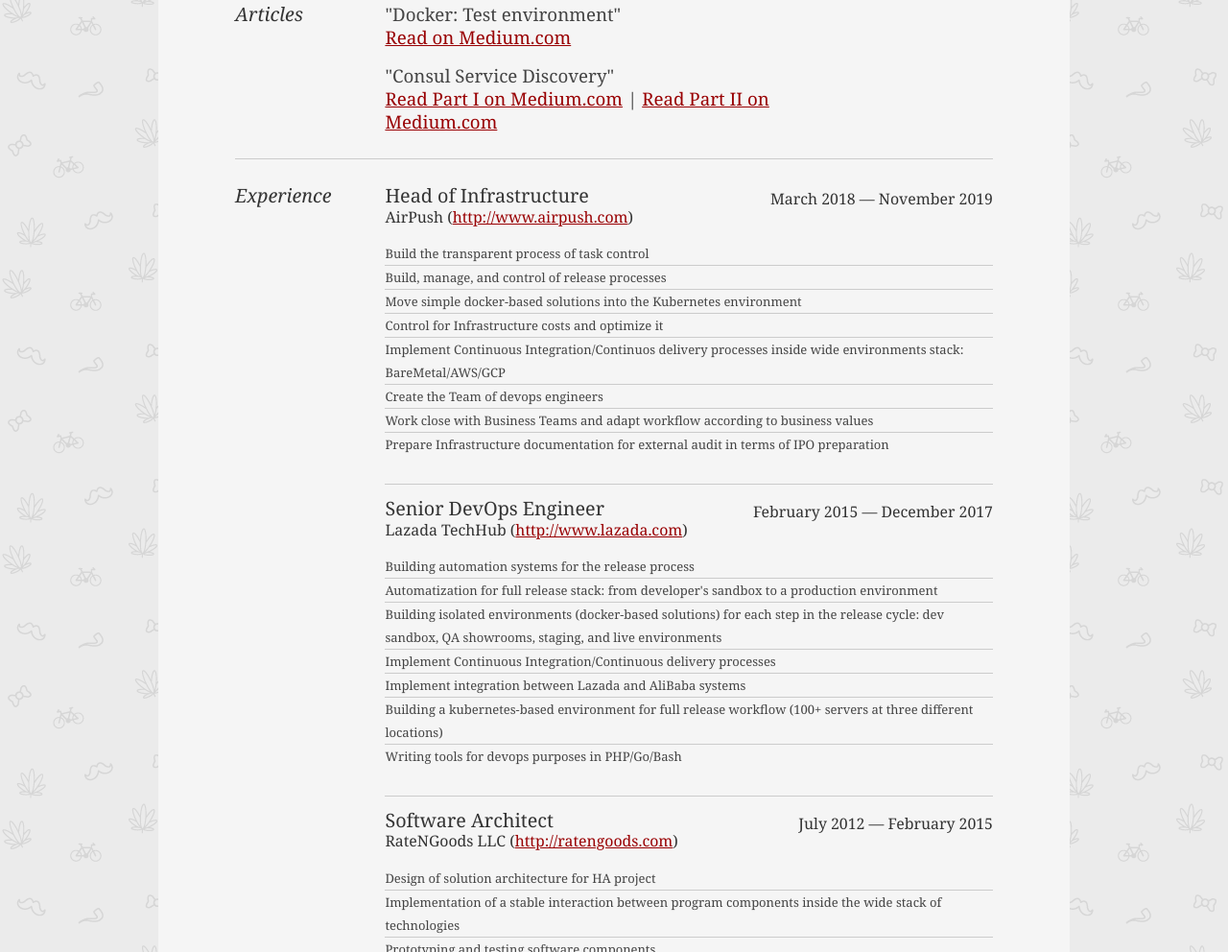
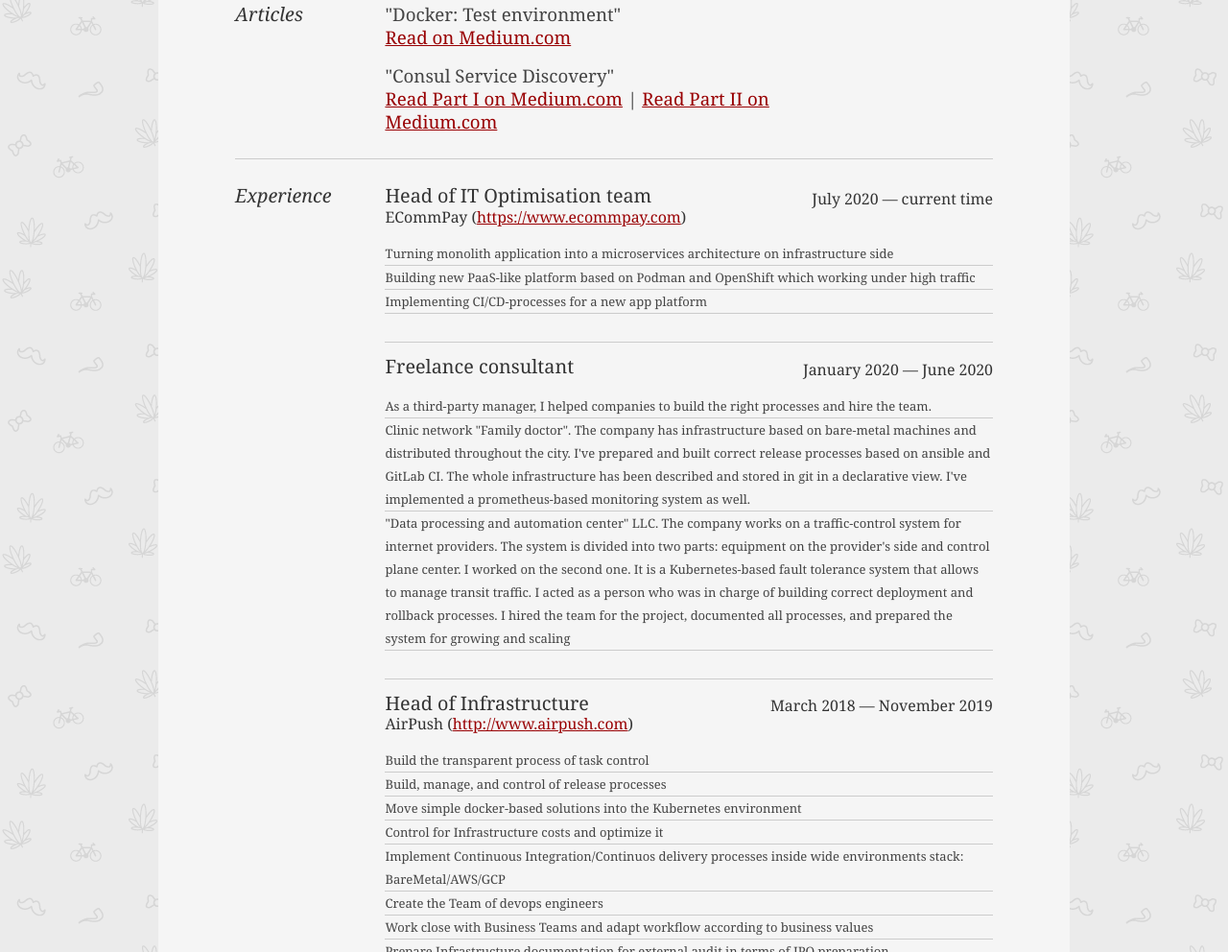
Before and after one commit to boombick/cv, a plain HTML site: page index.html in a window 1280 px wide. Shown: the part 1748-2740 px from the top of the page at 96% size. Drawn offline with Linux system fonts and the light colour scheme.

Commit message:
Update cv

```diff
--- a/index.html
+++ b/index.html
@@ -202,6 +202,33 @@ I'm not looking for a job now-->
 
 						<div class="yui-u">
 
+							<div class="job">
+								<h2>Head of IT Optimisation team</h2>
+								<h3>ECommPay (<a href="https://www.ecommpay.com" target="_blank">https://www.ecommpay.com</a>)</h3>
+								<h4>July 2020 &mdash; current time</h4>
+								&nbsp;<br />
+									<ul>
+										<li>Turning monolith application into a microservices architecture on infrastructure side</li>
+										<li>Building new PaaS-like platform based on Podman and OpenShift which working under high traffic</li>
+										<li>Implementing CI/CD-processes for a new app platform</li>
+									</ul>
+								&nbsp;<br />
+
+							</div>
+
+							<div class="job">
+								<h2>Freelance consultant</h2>
+								<h4>January 2020 &mdash; June 2020</h4>
+								&nbsp;<br />
+									<ul>
+										<li>As a third-party manager, I helped companies to build the right processes and hire the team.</li>
+										<li>Clinic network "Family doctor". The company has infrastructure based on bare-metal machines and distributed throughout the city. I've prepared and built correct release processes based on ansible and GitLab CI. The whole infrastructure has been described and stored in git in a declarative view. I've implemented a prometheus-based monitoring system as well.</li>
+										<li>"Data processing and automation center" LLC. The company works on a traffic-control system for internet providers. The system is divided into two parts: equipment on the provider's side and control plane center. I worked on the second one. It is a Kubernetes-based fault tolerance system that allows to manage transit traffic. I acted as a person who was in charge of building correct deployment and rollback processes. I hired the team for the project, documented all processes, and prepared the system for growing and scaling</li>
+									</ul>
+								&nbsp;<br />
+
+							</div>
+
 								<div class="job">
 										<h2>Head of Infrastructure</h2>
 										<h3>AirPush (<a href="http://www.airpush.com" target="_blank">http://www.airpush.com</a>)</h3>
```
